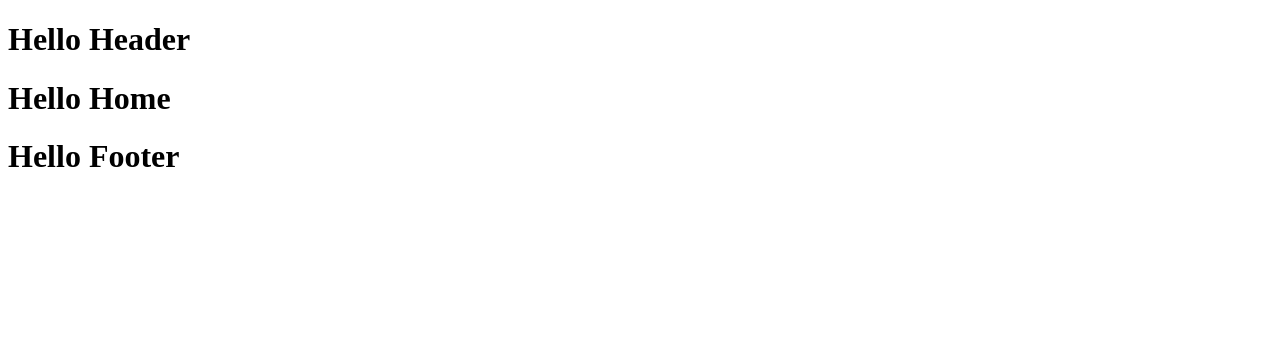
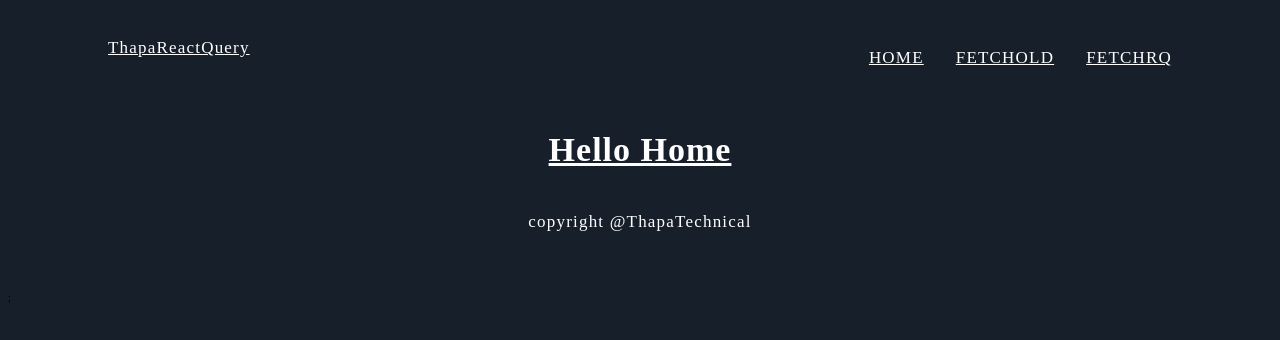
Before and after one commit to TarunByte/react_query, a React (Vite) app: page / in a window 1280 px wide. Shown: the top 340 px of the page. Built offline with nearby package versions, Linux system fonts and the light colour scheme.

Commit message:
#3 QueryClient & Provider in TanStack Query

```diff
--- a/package.json
+++ b/package.json
@@ -11,6 +11,7 @@
   },
   "dependencies": {
     "@tanstack/react-query": "^5.83.0",
+    "axios": "^1.10.0",
     "react": "^19.1.0",
     "react-dom": "^19.1.0",
     "react-router-dom": "^7.7.0"
--- /dev/null
+++ b/src/API/api.jsx
@@ -0,0 +1,10 @@
+import axios from "axios";
+
+const api = axios.create({
+  baseURL: "https://jsonplaceholder.typicode.com",
+});
+
+// to fetch the data
+export const fetchposts = () => {
+  return api.get("/posts");
+};
--- a/src/App.css
+++ b/src/App.css
@@ -0,0 +1,165 @@
+body {
+  background-color: #17202a;
+}
+
+html {
+  font-size: 62.5%;
+  font-family: "urbanist";
+}
+
+p,
+a,
+li,
+input {
+  font-size: 1.7rem;
+  letter-spacing: 0.12rem;
+  line-height: 1.5;
+  color: #fff;
+  list-style: none;
+}
+
+h1 {
+  color: #fff;
+  text-align: center;
+  font-size: 3.4rem;
+  text-decoration: underline;
+  font-family: "syne";
+  letter-spacing: 0.1rem;
+}
+
+button {
+  padding: 0rem 1.2rem;
+  border-radius: 0.3rem;
+  height: 4rem;
+  cursor: pointer;
+  border: 0;
+  background-color: hsl(160, 80%, 48%);
+  box-shadow: rgb(0 0 0 / 5%) 0 0 8px;
+  letter-spacing: 1.5px;
+  text-transform: uppercase;
+  font-size: 15px;
+  transition: all 0.5s ease;
+  margin-left: 1.2rem;
+  -webkit-border-radius: 0.3rem;
+  -moz-border-radius: 0.3rem;
+  -ms-border-radius: 0.3rem;
+  -o-border-radius: 0.3rem;
+  -webkit-transition: all 0.5s ease;
+  -moz-transition: all 0.5s ease;
+  -ms-transition: all 0.5s ease;
+  -o-transition: all 0.5s ease;
+}
+
+button:hover {
+  background-color: hsl(160, 80%, 48%);
+  color: hsl(0, 0%, 100%);
+  box-shadow: rgb(9, 172, 115) 0px 7px 19px 0px;
+}
+
+/* ================================================ */
+
+header {
+  height: 10rem;
+  padding: 0 10rem;
+  /* background-color: red; */
+  display: flex;
+  align-items: center;
+  & div {
+    width: 100%;
+    display: flex;
+    justify-content: space-between;
+
+    & ul {
+      display: flex;
+      gap: 3.2rem;
+      text-transform: uppercase;
+
+      & li a:hover {
+        color: #e74c3c;
+      }
+    }
+  }
+}
+
+/* ================================================ */
+
+footer {
+  height: 10rem;
+  text-align: center;
+  display: flex;
+  justify-content: center;
+  align-content: center;
+}
+/* ================================================ */
+
+.section-accordion {
+  width: 60%;
+  margin: auto;
+  display: flex;
+  flex-direction: column;
+  gap: 1.6rem;
+  justify-content: center;
+  margin-top: 6.4rem;
+
+  & li {
+    background-color: #212f3c;
+    padding: 1.6rem;
+    border-radius: 0.3rem;
+    -webkit-border-radius: 0.3rem;
+    -moz-border-radius: 0.3rem;
+    -ms-border-radius: 0.3rem;
+    -o-border-radius: 0.3rem;
+    list-style-position: inside;
+    border-left: 0.2rem solid #fff;
+    list-style: none;
+  }
+
+  & .active-btn {
+    background-color: #e74c3c;
+    color: #fff;
+
+    &:hover {
+      color: hsl(0, 0%, 100%);
+      box-shadow: rgb(167, 54, 13) 0px 7px 19px 0px;
+    }
+  }
+}
+
+/* //extra adding accordion-grid */
+
+.accordion-grid {
+  display: flex;
+  justify-content: space-between;
+  align-items: center;
+}
+
+.accordion-question {
+  font-weight: bold;
+  font-family: "Syne";
+  letter-spacing: 0.1rem;
+  font-size: 1.7rem;
+}
+
+@media screen and (max-width: 980px) {
+  .section-form form {
+    flex-direction: column;
+    justify-content: center;
+    align-items: center;
+  }
+
+  .section-post ol {
+    grid-template-columns: repeat(2, 1fr);
+  }
+}
+
+@media screen and (max-width: 720px) {
+  .section-post ol {
+    grid-template-columns: repeat(1, 1fr);
+  }
+}
+
+.pagination-section {
+  margin: auto;
+  display: flex;
+  gap: 3.2rem;
+}
--- a/src/App.jsx
+++ b/src/App.jsx
@@ -3,6 +3,8 @@
 import { Home } from "./pages/Home";
 import { FetchOld } from "./pages/FetchOld";
 import { FetchRQ } from "./pages/FetchRQ";
+import "./App.css";
+import { QueryClient, QueryClientProvider } from "@tanstack/react-query";
 
 const router = createBrowserRouter([
   {
@@ -26,7 +28,13 @@
 ]);
 
 const App = () => {
-  return <RouterProvider router={router}> </RouterProvider>;
+  const queryClient = new QueryClient();
+
+  return (
+    <QueryClientProvider client={queryClient}>
+      <RouterProvider router={router}> </RouterProvider>;
+    </QueryClientProvider>
+  );
 };
 
 export default App;
--- a/src/components/Layout/Footer.jsx
+++ b/src/components/Layout/Footer.jsx
@@ -1,3 +1,7 @@
 export const Footer = () => {
-  return <h1>Hello Footer</h1>;
+  return (
+    <footer>
+      <p>copyright @ThapaTechnical</p>
+    </footer>
+  );
 };
--- a/src/components/Layout/Header.jsx
+++ b/src/components/Layout/Header.jsx
@@ -1,3 +1,22 @@
+import { NavLink } from "react-router-dom";
+
 export const Header = () => {
-  return <h1>Hello Header</h1>;
+  return (
+    <header>
+      <div>
+        <NavLink to="/">ThapaReactQuery</NavLink>
+        <ul>
+          <li>
+            <NavLink to="/">Home</NavLink>
+          </li>
+          <li>
+            <NavLink to="/trad">FetchOld</NavLink>
+          </li>
+          <li>
+            <NavLink to="/rq">FetchRQ</NavLink>
+          </li>
+        </ul>
+      </div>
+    </header>
+  );
 };
--- a/src/pages/FetchOld.jsx
+++ b/src/pages/FetchOld.jsx
@@ -1,3 +1,40 @@
+import { useEffect, useState } from "react";
+import { fetchposts } from "../API/api";
+
 export const FetchOld = () => {
-  return <h1>Hello FetchOld</h1>;
+  const [posts, setPosts] = useState([]);
+  // const [isLoading, setIsLoading] = useState([]);
+  // const [isError, setIsError] = useState([]);
+
+  const getPostsData = async () => {
+    try {
+      const res = await fetchposts();
+      // console.log(res);
+      res.status === 200 ? setPosts(res.data) : [];
+    } catch (error) {
+      console.log(error);
+      return [];
+    }
+  };
+
+  useEffect(() => {
+    getPostsData();
+  }, []);
+
+  return (
+    <div>
+      <ul className="section-accordion">
+        {posts?.map((curElem) => {
+          const { id, title, body } = curElem;
+          return (
+            <li key={id}>
+              <p>{id}</p>
+              <p>{title}</p>
+              <p>{body}</p>
+            </li>
+          );
+        })}
+      </ul>
+    </div>
+  );
 };
```
Also changed, not shown: 1 other file (tests, documents, lock files or other folders).
